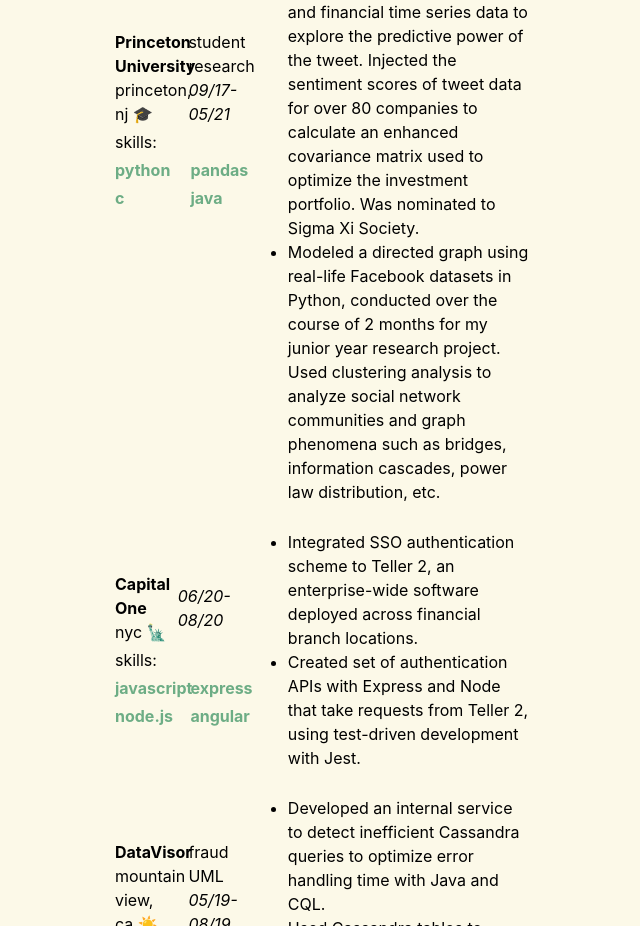
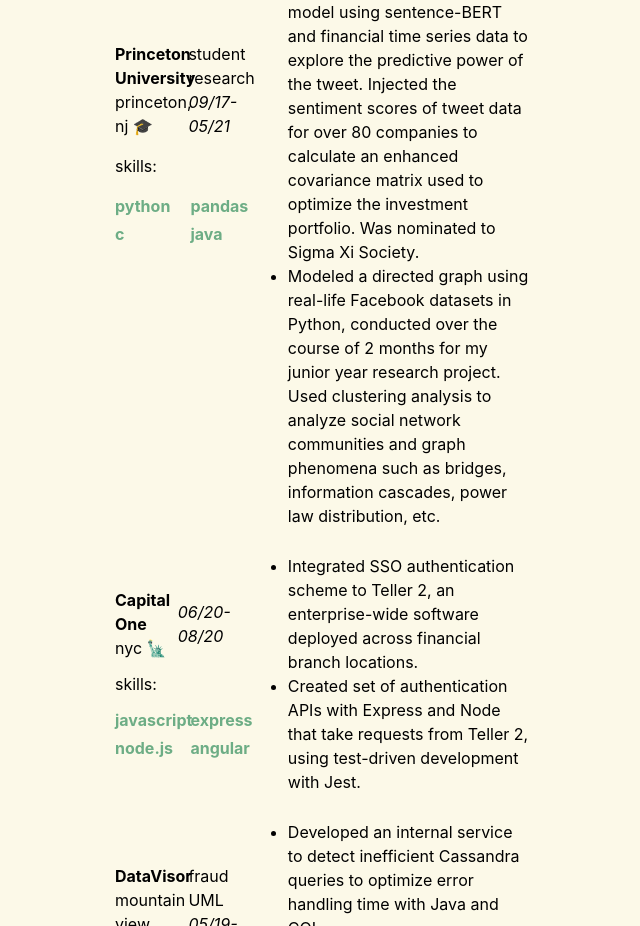
Before and after one commit to jennygzma/jennygzma.github.io, a React (Create React App) app: page / in a window 1280 px wide. Shown: the part 2567-3493 px from the top of the page, without its empty margins (270-910 px from the left). Built offline with nearby package versions, Linux system fonts and the light colour scheme.

Commit message:
fix wording

```diff
--- a/src/components/Experiences.js
+++ b/src/components/Experiences.js
@@ -42,8 +42,9 @@
                       different behaviors and multiple sources of truth in reading dropoff preferences,
                       charting a path forward to consolidate the SOT over the course of 3 months. Lead meetings
                       and worked across 5+ core teams and microservices. Designed and implemented our restructured
-                      dropoff preferences flow architecture for all DoorDash consumers, paving the groundwork
-                      for more reliable address work for the engineering team to build upon in the future.
+                      dropoff preferences flow architecture for all DoorDash consumers, laying the groundwork
+                      for more reliable and consistent address data and foundation for the engineering team to build
+                      upon in the future.
                     </li>
                     <li>
                       Implemented Dasher-scanned ID-verification, where Dasher acts as a bouncer to scan
@@ -63,7 +64,7 @@
                     <div className="w-1/2"> <p><strong>Princeton University</strong> <br/> princeton, <br/> nj 🎓 </p></div>
                     <div className="flex items-right content-right"> <p>student research <br/> <em>09/17-05/21</em></p></div>
                   </div>
-                  <div className="flex py-1"> <h1>skills:</h1></div>
+                  <div className="flex py-4"> <h1>skills:</h1></div>
                   <div class="grid grid-cols-2 gap-1 flex justify-center items-center content-center">
                       <div class="font-bold text-light-green">python</div>
                       <div class="font-bold text-light-green">pandas</div>
@@ -93,7 +94,7 @@
                     <div className="w-1/2"> <p><strong>Capital One</strong> <br/> nyc 🗽</p></div>
                     <div className="flex items-right content-right"> <p><em>06/20-08/20</em></p></div>
                   </div>
-                  <div className="flex py-1"> <h1>skills:</h1></div>
+                  <div className="flex py-3"> <h1>skills:</h1></div>
                   <div class="grid grid-cols-2 gap-1 flex justify-center items-center content-center">
                       <div class="font-bold text-light-green">javascript</div>
                       <div class="font-bold text-light-green">express</div>
```
